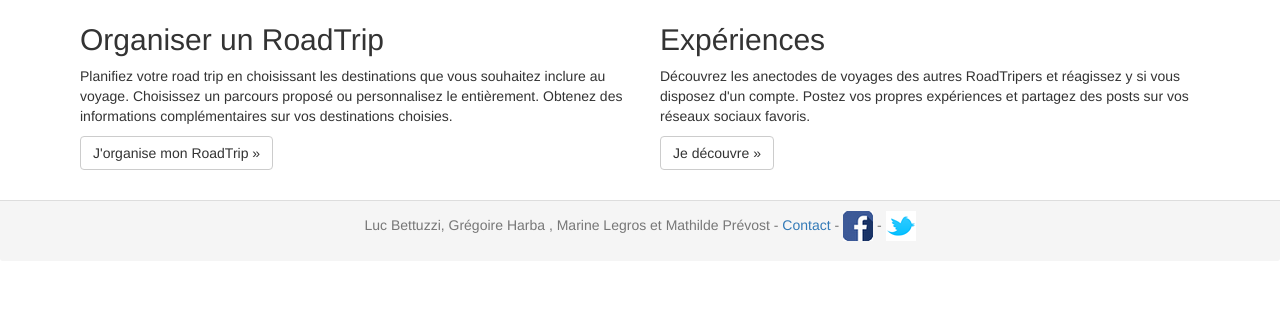
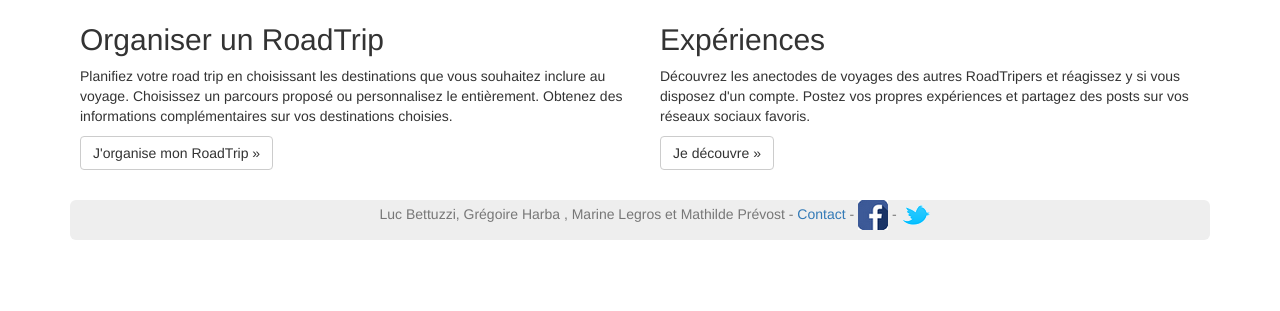
Before and after one commit to GregH45/RTH, a PHP site: template roadTripHelper/app/Views/post/index.php in a window 1280 px wide. Shown: the part 489-800 px from the top of the page. Run offline with PHP 8.4, Linux system fonts and the light colour scheme; the template is opened without the code that fills it, so the values that code supplies are empty; some libraries are stand-ins or nearby versions.

Commit message:
Petites modifs page accueil + recup bdd

```diff
--- a/roadTripHelper/app/App.php
+++ b/roadTripHelper/app/App.php
@@ -54,7 +54,7 @@ class App{
 		 $this->title = $name;
 	}
 
-	public function getUsername(){
+	public static function getUsername(){
 
 		$class_name = 'App\Controller\UsersController';
 		$usersController = new $class_name();
--- a/roadTripHelper/app/Views/templates/default.php
+++ b/roadTripHelper/app/Views/templates/default.php
@@ -51,12 +51,14 @@
 		</div><br />
 
 		<!-- Footer -->
-		<footer class="panel-footer" >
-      		<div class="container" >
-        		<p class="text-muted text-center">Luc Bettuzzi, Grégoire Harba , Marine Legros et Mathilde Prévost - <a href="mailto:roadtriphelper2@gmail.com">Contact</a>
-        		- <a href="#"><img class="icone" src="img/facebook.png" alt="facebook" /></a> - <a href="#"><img class="icone" src="img/twitter.png" alt="twitter" /></a></p>
-      		</div>
-    	</footer>
+		<div class="container">
+			<footer class="footer footerFonce" >
+	      		<div class="container" >
+	        		<p class="text-muted text-center">Luc Bettuzzi, Grégoire Harba , Marine Legros et Mathilde Prévost - <a href="mailto:roadtriphelper2@gmail.com">Contact</a>
+	        		- <a href="#"><img class="icone" src="img/facebook.png" alt="facebook" /></a> - <a href="#"><img class="icone" src="img/twitter.png" alt="twitter" /></a></p>
+	      		</div>
+	    	</footer>
+    	</div>
 		<!--  -->
 
     	<!-- Bootstrap core JavaScript
--- a/roadTripHelper/public/css/style.css
+++ b/roadTripHelper/public/css/style.css
@@ -7,3 +7,9 @@ img.banner {
   	height:100%;
   	display:block;
 }
+
+.footerFonce {
+	background-color: #eee;
+	border-color: #e7e7e7;
+	border-radius: 6px;
+}
```
Also changed, not shown: roadTripHelper/public/img/twitter.png.
